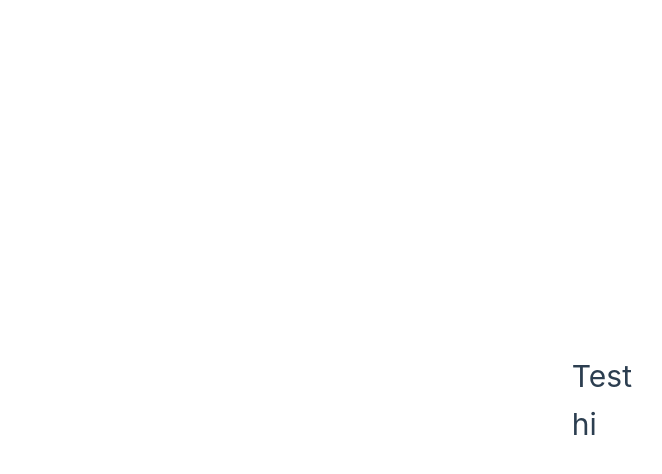
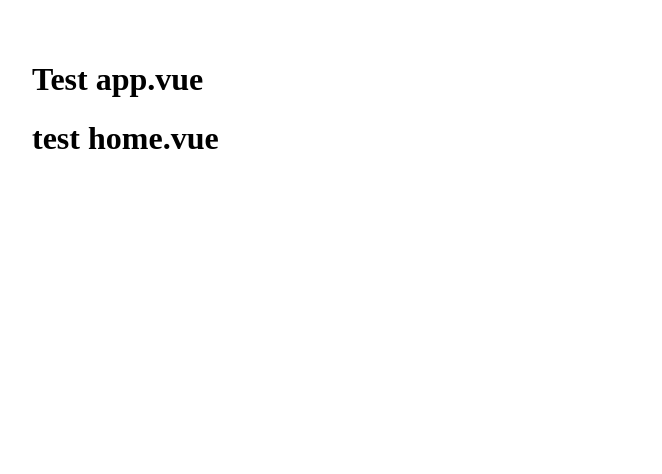
Before and after one commit to staten-island-tech/vue-project-2-ebt, a Vue app in the folder project/: page / in a window 1280 px wide. Shown: the top 474 px of the page, without its empty margins (8-670 px from the left). Built offline with nearby package versions, Linux system fonts and the light colour scheme.

Commit message:
Haha nothing

```diff
--- a/project/src/App.vue
+++ b/project/src/App.vue
@@ -4,14 +4,12 @@ import Home from "./components/Home.vue";
 
 <template>
   <div>
-    <h1>Test</h1>
+    <h1>Test app.vue</h1>
     <Home></Home>
   </div>
 </template>
 
 <style>
-@import "./assets/base.css";
-
 #app {
   max-width: 1280px;
   margin: 0 auto;
@@ -19,55 +17,4 @@ import Home from "./components/Home.vue";
 
   font-weight: normal;
 }
-
-header {
-  line-height: 1.5;
-}
-
-.logo {
-  display: block;
-  margin: 0 auto 2rem;
-}
-
-a,
-.green {
-  text-decoration: none;
-  color: hsla(160, 100%, 37%, 1);
-  transition: 0.4s;
-}
-
-@media (hover: hover) {
-  a:hover {
-    background-color: hsla(160, 100%, 37%, 0.2);
-  }
-}
-
-@media (min-width: 1024px) {
-  body {
-    display: flex;
-    place-items: center;
-  }
-
-  #app {
-    display: grid;
-    grid-template-columns: 1fr 1fr;
-    padding: 0 2rem;
-  }
-
-  header {
-    display: flex;
-    place-items: center;
-    padding-right: calc(var(--section-gap) / 2);
-  }
-
-  header .wrapper {
-    display: flex;
-    place-items: flex-start;
-    flex-wrap: wrap;
-  }
-
-  .logo {
-    margin: 0 2rem 0 0;
-  }
-}
 </style>
--- a/project/src/components/Home.vue
+++ b/project/src/components/Home.vue
@@ -1,6 +1,6 @@
 <template>
   <div>
-    <h1>hi</h1>
+    <h1>test home.vue</h1>
   </div>
 </template>
 
```
